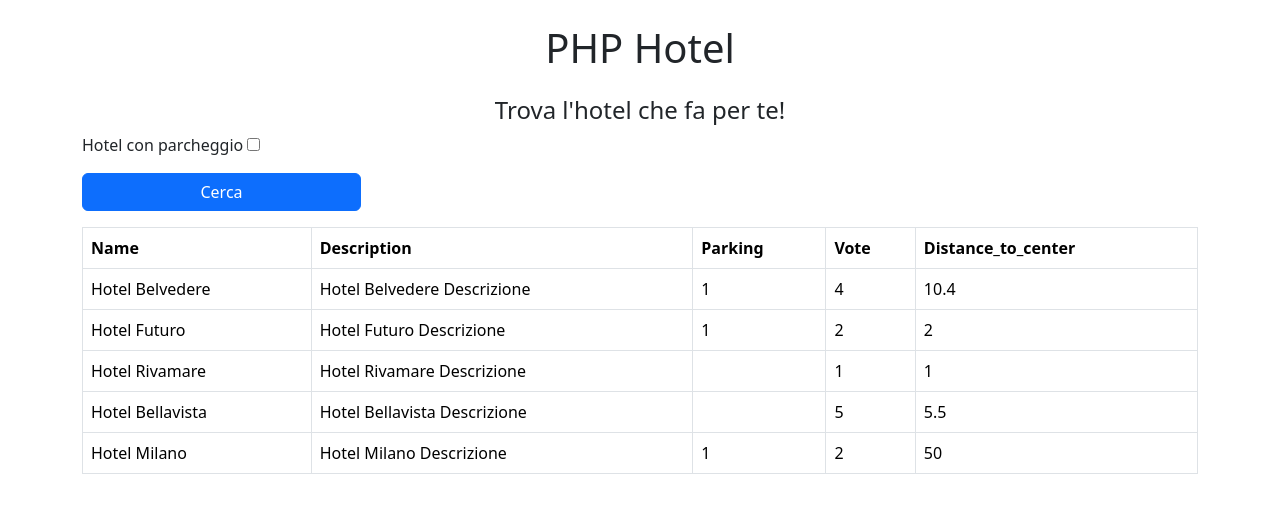
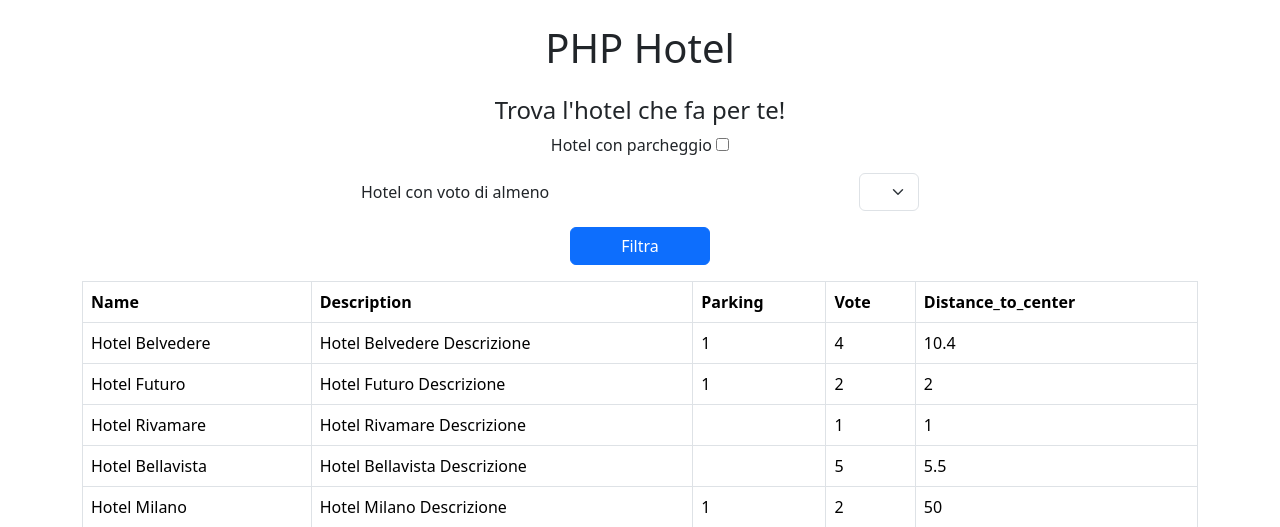
Before and after one commit to rolindaz/php-hotel, a PHP site: page /?hotel_vote=1 in a window 1280 px wide. Shown: the top 527 px of the page. Run offline with PHP 8.4, Linux system fonts and the light colour scheme.

Commit message:
Add filtering options for hotels based on parking availability and minimum vote

```diff
--- a/index.php
+++ b/index.php
@@ -38,6 +38,8 @@ $hotels = [
     ],
 
 ];
+$parking = isset($_GET["parking"]);
+$set_vote = isset($_GET["hotel_vote"]);
 ?>
 
 <!DOCTYPE html>
@@ -58,18 +60,33 @@ $hotels = [
             <h4 class="text-center my-2">
                 Trova l'hotel che fa per te!
             </h4>
-            <form action="" class="d-flex flex-column gap-3" method="GET">
+            <form action="" class="text-center d-flex flex-column gap-3 w-50 mx-auto" method="GET">
                 <div>
-                    <label for="">
+                    <label for="parking">
                         Hotel con parcheggio
                     </label>
-                    <input type="checkbox" name="parking" id="">
-            <?php
-            $parking = isset($_GET["parking"]);
-            ?>
+                    <input type="checkbox" name="parking" id="parking">
                 </div>
-                <button type="submit" class="btn btn-primary w-25">
-                    Cerca
+                <div class="d-flex align-items-center justify-content-between">
+                    <label for="hotel_vote">
+                        Hotel con voto di almeno
+                    </label>
+                    <select class="form-select"
+                    style="max-width: fit-content"
+                    name="hotel_vote"
+                    id="hotel_vote">
+                    <option selected>
+                    </option>
+                        <?php
+                        for($i=1; $i<=5; $i++) {
+                            echo "<option>$i</option>";
+                        };
+                        $req_vote = $_GET["hotel_vote"];
+                        ?>
+                        </select>
+                </div>
+                <button type="submit" class="btn btn-primary w-25 mx-auto">
+                    Filtra
                 </button>
             </form>
         </div>
@@ -87,10 +104,26 @@ $hotels = [
             </thead>
             <tbody>
             <?php
-                if ($parking) foreach($hotels as $hotel) {
+            if ($parking && $set_vote) foreach($hotels as $hotel) {
+                echo "<tr>";
+                foreach($hotel as $key => $value) {
+                    if($hotel["parking"] === true && $hotel["vote"] >= $req_vote) {
+                        echo "<td>$value</td>";
+                    }
+                };
+                echo "</tr>";
+            } else if ($parking) foreach($hotels as $hotel) {
                             echo "<tr>";
                             foreach($hotel as $key => $value) {
                                 if($hotel["parking"] === true) {
+                                    echo "<td>$value</td>";
+                                }
+                            };
+                            echo "</tr>";
+                        } else if ($set_vote) foreach($hotels as $hotel) {
+                            echo "<tr>";
+                            foreach($hotel as $key => $value) {
+                                if($hotel["vote"] >= $req_vote) {
                                     echo "<td>$value</td>";
                                 }
                             };
```
